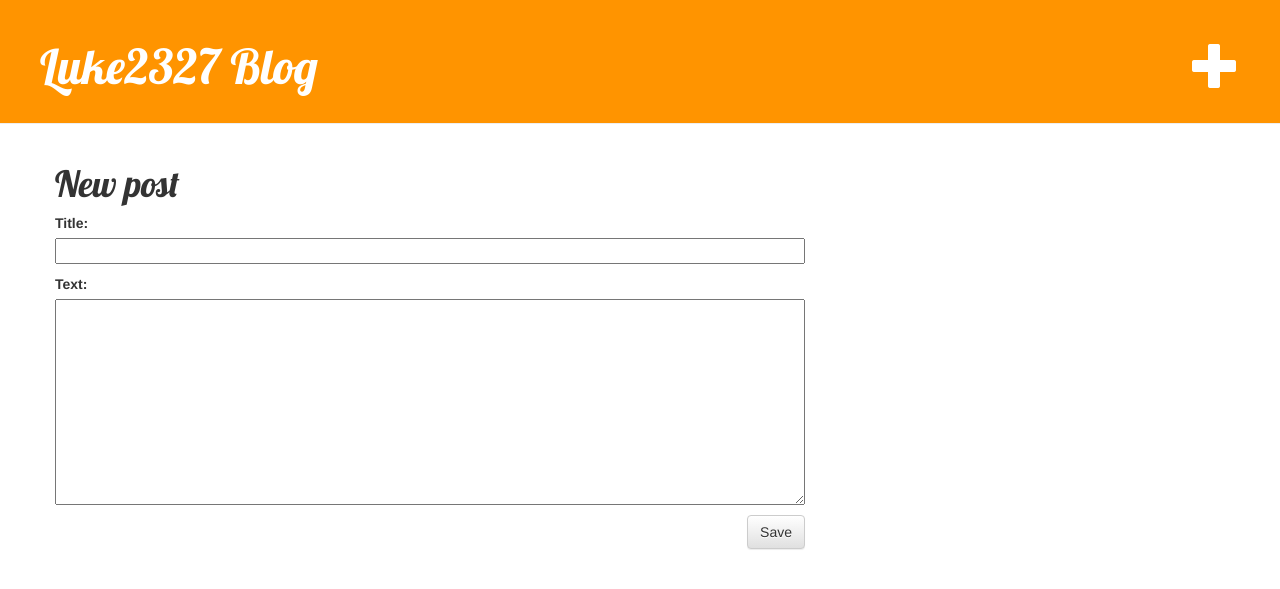
After one commit to luke2327/env_my-first-blog, a Django app: page /post/new/ in a window 1280 px wide. The commit adds this page. Shown: the top 589 px of the page. Run offline with Django 3.2, Linux system fonts and the light colour scheme; some libraries are stand-ins or nearby versions.

Commit message:
Added views to create/edit blog post inside the site.

```diff
--- /dev/null
+++ b/blog/forms.py
@@ -0,0 +1,9 @@
+from django import forms
+
+from .models import Post
+
+class PostForm(forms.ModelForm):
+
+    class Meta:
+        model = Post
+        fields = ('title', 'text',)
--- a/blog/static/css/blog.css
+++ b/blog/static/css/blog.css
@@ -1,8 +1,7 @@
-h1 a{
-  color: #FCA205;
-  font-family: 'Lobster';
+h1 a {
+    color: #FCA205;
+    font-family: 'Lobster';
 }
-
 .page-header {
     background-color: #ff9400;
     margin-top: 0;
@@ -25,6 +24,9 @@ h1, h2, h3, h4 {
 
 .date {
     color: #828282;
+    display: inline-block;
+    position: relative;
+    bottom: 6px;
 }
 
 .save {
@@ -43,9 +45,14 @@ h1, h2, h3, h4 {
 }
 
 .post {
-    /* margin-bottom: 40px; */
+    margin-bottom: 70px;
 }
 
 .post h1 a, .post h1 a:visited {
     color: #000000;
 }
+
+.add_btn{
+  float: right;
+  padding-right: 20px;
+}
--- a/blog/templates/blog/base.html
+++ b/blog/templates/blog/base.html
@@ -1,17 +1,18 @@
 {% load staticfiles %}
-<!DOCTYPE html>
-<html lang="ko" dir="ltr">
+<html>
     <head>
+        <title>Django Girls blog</title>
         <link rel="stylesheet" href="//maxcdn.bootstrapcdn.com/bootstrap/3.2.0/css/bootstrap.min.css">
         <link rel="stylesheet" href="//maxcdn.bootstrapcdn.com/bootstrap/3.2.0/css/bootstrap-theme.min.css">
-    <link href="//fonts.googleapis.com/css?family=Lobster&subset=latin,latin-ext" rel="stylesheet" type="text/css">
+        <link href='//fonts.googleapis.com/css?family=Lobster&subset=latin,latin-ext' rel='stylesheet' type='text/css'>
         <link rel="stylesheet" href="{% static 'css/blog.css' %}">
-    <meta charset="utf-8">
-    <title>My - Blog</title>
     </head>
     <body>
         <div class="page-header">
-          <h1><a href="/">Luke2327's Blog</a></h1>
+            <!-- <a href="{% url 'post_new' %}" class="top-menu"><span class="glyphicon glyphicon-plus"></span></a> -->
+            <h1><a href="/">Luke2327 Blog</a>
+                <a href="{% url 'post_new' %}" class="add_btn"><span class="glyphicon glyphicon-plus"></span></a>
+            </h1>
         </div>
         <div class="content container">
             <div class="row">
--- /dev/null
+++ b/blog/templates/blog/post_edit.html
@@ -0,0 +1,9 @@
+{% extends 'blog/base.html' %}
+
+{% block content %}
+    <h1>New post</h1>
+    <form method="POST" class="post-form">{% csrf_token %}
+        {{ form.as_p }}
+        <button type="submit" class="save btn btn-default">Save</button>
+    </form>
+{% endblock %}
--- a/blog/urls.py
+++ b/blog/urls.py
@@ -4,4 +4,6 @@ from . import views
 urlpatterns = [
     url(r'^$', views.post_list, name='post_list'),
     url(r'^post/(?P<pk>\d+)/$', views.post_detail, name='post_detail'),
+    url(r'^post/new/$', views.post_new, name='post_new'),
+    url(r'^post/(?P<pk>\d+)/edit/$', views.post_edit, name='post_edit'),
 ]
--- a/blog/views.py
+++ b/blog/views.py
@@ -2,6 +2,8 @@ from django.shortcuts import render
 from .models import Post
 from django.utils import timezone
 from django.shortcuts import render, get_object_or_404
+from .forms import PostForm
+from django.shortcuts import redirect
 
 def post_list(request):
     posts = Post.objects.filter(published_date__lte=timezone.now()).order_by('published_date')
@@ -9,3 +11,28 @@ def post_list(request):
 def post_detail(request, pk):
     post = get_object_or_404(Post, pk=pk)
     return render(request, 'blog/post_detail.html', {'post': post})
+def post_new(request):
+    if request.method == "POST":
+        form = PostForm(request.POST)
+        if form.is_valid():
+            post = form.save(commit=False)
+            post.author = request.user
+            post.published_date = timezone.now()
+            post.save()
+            return redirect('post_detail', pk=post.pk)
+    else:
+        form = PostForm()
+    return render(request, 'blog/post_edit.html', {'form': form})
+def post_edit(request, pk):
+    post = get_object_or_404(Post, pk=pk)
+    if request.method == "POST":
+        form = PostForm(request.POST, instance=post)
+        if form.is_valid():
+            post = form.save(commit=False)
+            post.author = request.user
+            post.published_date = timezone.now()
+            post.save()
+            return redirect('post_detail', pk=post.pk)
+    else:
+        form = PostForm(instance=post)
+    return render(request, 'blog/post_edit.html', {'form': form})
```
Also changed, not shown: blog/templates/blog/post_detail.html (+9 -4 lines). Lines whose indentation alone changed are shown as unchanged.
